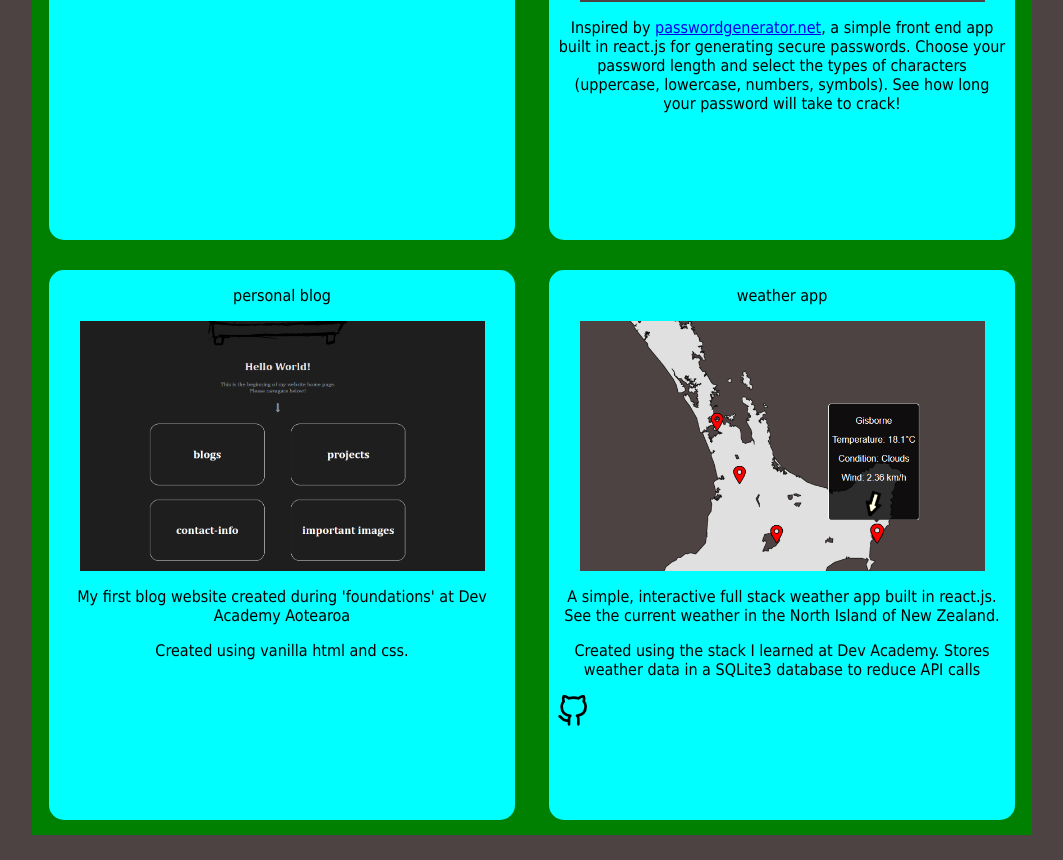
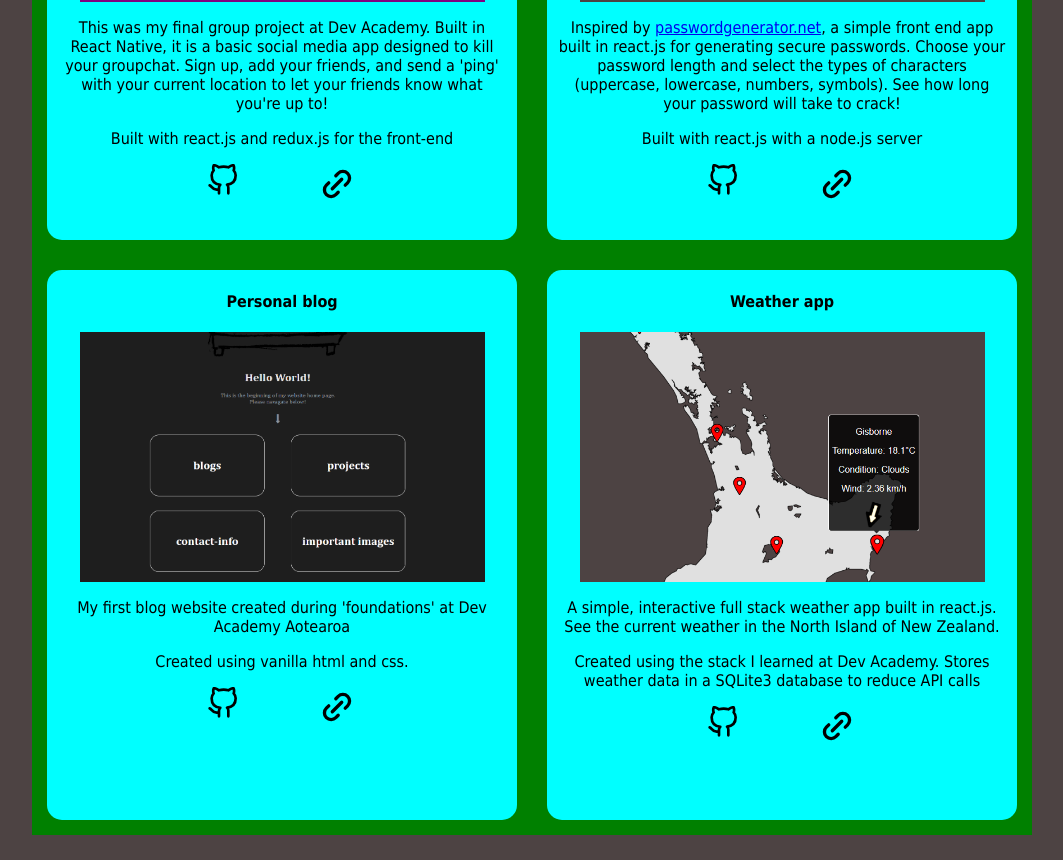
Before and after one commit to J-Haynes/portfolio, a React (Create React App) app: page / in a window 1280 px wide. Shown: the part 700-1560 px from the top of the page, without its empty margins (108-1171 px from the left). Built offline with nearby package versions, Linux system fonts and the light colour scheme.

Commit message:
projects linked

```diff
--- a/src/Portfoio.jsx
+++ b/src/Portfoio.jsx
@@ -20,7 +20,7 @@ export default function Portfolio() {
             width="50"
             xmlns="http://www.w3.org/2000/svg"
           >
-            <title>Open s-thom/ourflags.lgbt in GitHub</title>
+            <title>github</title>
             <path d="M9 19c-5 1.5-5-2.5-7-3m14 6v-3.87a3.37 3.37 0 0 0-.94-2.61c3.14-.35 6.44-1.54 6.44-7A5.44 5.44 0 0 0 20 4.77 5.07 5.07 0 0 0 19.91 1S18.73.65 16 2.48a13.38 13.38 0 0 0-7 0C6.27.65 5.09 1 5.09 1A5.07 5.07 0 0 0 5 4.77a5.44 5.44 0 0 0-1.5 3.78c0 5.42 3.3 6.61 6.44 7A3.37 3.37 0 0 0 9 18.13V22"></path>
           </svg>
         </a>
@@ -48,8 +48,53 @@ export default function Portfolio() {
       </div>
       <div className="portfolio-div">
         <div className="project-div">
-          <p>project</p>
+          <h4>PingPong</h4>
           <div className="photo-div"></div>
+          <p>
+            This was my final group project at Dev Academy. Built in React
+            Native, it is a basic social media app designed to kill your
+            groupchat. Sign up, add your friends, and send a 'ping' with your
+            current location to let your friends know what you're up to!
+          </p>
+          <p>Built with react.js and redux.js for the front-end</p>
+          <div className="links-div">
+            <a href="https://www.google.co.nz" target="_blank" rel="noreferrer">
+              <svg
+                stroke="black"
+                fill="none"
+                stroke-width="2"
+                viewBox="0 0 24 24"
+                stroke-linecap="round"
+                stroke-linejoin="round"
+                height="32"
+                width="32"
+                xmlns="http://www.w3.org/2000/svg"
+              >
+                <title>logo</title>
+                <path d="M9 19c-5 1.5-5-2.5-7-3m14 6v-3.87a3.37 3.37 0 0 0-.94-2.61c3.14-.35 6.44-1.54 6.44-7A5.44 5.44 0 0 0 20 4.77 5.07 5.07 0 0 0 19.91 1S18.73.65 16 2.48a13.38 13.38 0 0 0-7 0C6.27.65 5.09 1 5.09 1A5.07 5.07 0 0 0 5 4.77a5.44 5.44 0 0 0-1.5 3.78c0 5.42 3.3 6.61 6.44 7A3.37 3.37 0 0 0 9 18.13V22"></path>
+              </svg>
+            </a>
+            <a href="https://www.google.co.nz" target="_blank" rel="noreferrer">
+              <svg
+                width="40"
+                height="40"
+                viewBox="0 0 24 24"
+                fill="none"
+                xmlns="http://www.w3.org/2000/svg"
+              >
+                <g id="Interface / Link">
+                  <path
+                    id="Vector"
+                    d="M9.1718 14.8288L14.8287 9.17192M7.05086 11.293L5.63664 12.7072C4.07455 14.2693 4.07409 16.8022 5.63619 18.3643C7.19829 19.9264 9.7317 19.9259 11.2938 18.3638L12.7065 16.9498M11.2929 7.05L12.7071 5.63579C14.2692 4.07369 16.8016 4.07397 18.3637 5.63607C19.9258 7.19816 19.9257 9.73085 18.3636 11.2929L16.9501 12.7071"
+                    stroke="#000000"
+                    stroke-width="2"
+                    stroke-linecap="round"
+                    stroke-linejoin="round"
+                  />
+                </g>
+              </svg>
+            </a>
+          </div>
         </div>
         <div className="project-div">
           <h4>Password generator</h4>
@@ -65,9 +110,56 @@ export default function Portfolio() {
             characters (uppercase, lowercase, numbers, symbols). See how long
             your password will take to crack!
           </p>
+          <p>Built with react.js with a node.js server</p>
+          <div className="links-div">
+            <a
+              href="https://github.com/J-Haynes/password-gen"
+              target="_blank"
+              rel="noreferrer"
+            >
+              <svg
+                stroke="black"
+                fill="none"
+                stroke-width="2"
+                viewBox="0 0 24 24"
+                stroke-linecap="round"
+                stroke-linejoin="round"
+                height="32"
+                width="32"
+                xmlns="http://www.w3.org/2000/svg"
+              >
+                <title>logo</title>
+                <path d="M9 19c-5 1.5-5-2.5-7-3m14 6v-3.87a3.37 3.37 0 0 0-.94-2.61c3.14-.35 6.44-1.54 6.44-7A5.44 5.44 0 0 0 20 4.77 5.07 5.07 0 0 0 19.91 1S18.73.65 16 2.48a13.38 13.38 0 0 0-7 0C6.27.65 5.09 1 5.09 1A5.07 5.07 0 0 0 5 4.77a5.44 5.44 0 0 0-1.5 3.78c0 5.42 3.3 6.61 6.44 7A3.37 3.37 0 0 0 9 18.13V22"></path>
+              </svg>
+            </a>
+            <a
+              href="https://jack-password-gen.vercel.app/"
+              target="_blank"
+              rel="noreferrer"
+            >
+              <svg
+                width="40"
+                height="40"
+                viewBox="0 0 24 24"
+                fill="none"
+                xmlns="http://www.w3.org/2000/svg"
+              >
+                <g id="Interface / Link">
+                  <path
+                    id="Vector"
+                    d="M9.1718 14.8288L14.8287 9.17192M7.05086 11.293L5.63664 12.7072C4.07455 14.2693 4.07409 16.8022 5.63619 18.3643C7.19829 19.9264 9.7317 19.9259 11.2938 18.3638L12.7065 16.9498M11.2929 7.05L12.7071 5.63579C14.2692 4.07369 16.8016 4.07397 18.3637 5.63607C19.9258 7.19816 19.9257 9.73085 18.3636 11.2929L16.9501 12.7071"
+                    stroke="#000000"
+                    stroke-width="2"
+                    stroke-linecap="round"
+                    stroke-linejoin="round"
+                  />
+                </g>
+              </svg>
+            </a>
+          </div>
         </div>
         <div className="project-div">
-          <p>personal blog</p>
+          <h4>Personal blog</h4>
           <div className="photo-div">
             <img src="./blog.png" alt="" />
           </div>
@@ -76,9 +168,55 @@ export default function Portfolio() {
             Aotearoa
           </p>
           <p>Created using vanilla html and css. </p>
+          <div className="links-div">
+            <a
+              href="https://github.com/J-Haynes/J-Haynes.github.io"
+              target="_blank"
+              rel="noreferrer"
+            >
+              <svg
+                stroke="black"
+                fill="none"
+                stroke-width="2"
+                viewBox="0 0 24 24"
+                stroke-linecap="round"
+                stroke-linejoin="round"
+                height="32"
+                width="32"
+                xmlns="http://www.w3.org/2000/svg"
+              >
+                <title>logo</title>
+                <path d="M9 19c-5 1.5-5-2.5-7-3m14 6v-3.87a3.37 3.37 0 0 0-.94-2.61c3.14-.35 6.44-1.54 6.44-7A5.44 5.44 0 0 0 20 4.77 5.07 5.07 0 0 0 19.91 1S18.73.65 16 2.48a13.38 13.38 0 0 0-7 0C6.27.65 5.09 1 5.09 1A5.07 5.07 0 0 0 5 4.77a5.44 5.44 0 0 0-1.5 3.78c0 5.42 3.3 6.61 6.44 7A3.37 3.37 0 0 0 9 18.13V22"></path>
+              </svg>
+            </a>
+            <a
+              href="https://j-haynes.github.io/"
+              target="_blank"
+              rel="noreferrer"
+            >
+              <svg
+                width="40"
+                height="40"
+                viewBox="0 0 24 24"
+                fill="none"
+                xmlns="http://www.w3.org/2000/svg"
+              >
+                <g id="Interface / Link">
+                  <path
+                    id="Vector"
+                    d="M9.1718 14.8288L14.8287 9.17192M7.05086 11.293L5.63664 12.7072C4.07455 14.2693 4.07409 16.8022 5.63619 18.3643C7.19829 19.9264 9.7317 19.9259 11.2938 18.3638L12.7065 16.9498M11.2929 7.05L12.7071 5.63579C14.2692 4.07369 16.8016 4.07397 18.3637 5.63607C19.9258 7.19816 19.9257 9.73085 18.3636 11.2929L16.9501 12.7071"
+                    stroke="#000000"
+                    stroke-width="2"
+                    stroke-linecap="round"
+                    stroke-linejoin="round"
+                  />
+                </g>
+              </svg>
+            </a>
+          </div>
         </div>
         <div className="project-div">
-          <p>weather app</p>
+          <h4>Weather app</h4>
           <div className="photo-div">
             <img src="./weather.png" alt="" />
           </div>
@@ -91,8 +229,13 @@ export default function Portfolio() {
             data in a SQLite3 database to reduce API calls
           </p>
           <div className="links-div">
+            <a
+              href="https://github.com/J-Haynes/weather-app"
+              target="_blank"
+              rel="noreferrer"
+            >
               <svg
-              stroke="currentColor"
+                stroke="black"
                 fill="none"
                 stroke-width="2"
                 viewBox="0 0 24 24"
@@ -102,9 +245,34 @@ export default function Portfolio() {
                 width="32"
                 xmlns="http://www.w3.org/2000/svg"
               >
-              <title>Open s-thom/ourflags.lgbt in GitHub</title>
+                <title>logo</title>
                 <path d="M9 19c-5 1.5-5-2.5-7-3m14 6v-3.87a3.37 3.37 0 0 0-.94-2.61c3.14-.35 6.44-1.54 6.44-7A5.44 5.44 0 0 0 20 4.77 5.07 5.07 0 0 0 19.91 1S18.73.65 16 2.48a13.38 13.38 0 0 0-7 0C6.27.65 5.09 1 5.09 1A5.07 5.07 0 0 0 5 4.77a5.44 5.44 0 0 0-1.5 3.78c0 5.42 3.3 6.61 6.44 7A3.37 3.37 0 0 0 9 18.13V22"></path>
               </svg>
+            </a>
+            <a
+              href="https://weather-app-omega-black.vercel.app/"
+              target="_blank"
+              rel="noreferrer"
+            >
+              <svg
+                width="40"
+                height="40"
+                viewBox="0 0 24 24"
+                fill="none"
+                xmlns="http://www.w3.org/2000/svg"
+              >
+                <g id="Interface / Link">
+                  <path
+                    id="Vector"
+                    d="M9.1718 14.8288L14.8287 9.17192M7.05086 11.293L5.63664 12.7072C4.07455 14.2693 4.07409 16.8022 5.63619 18.3643C7.19829 19.9264 9.7317 19.9259 11.2938 18.3638L12.7065 16.9498M11.2929 7.05L12.7071 5.63579C14.2692 4.07369 16.8016 4.07397 18.3637 5.63607C19.9258 7.19816 19.9257 9.73085 18.3636 11.2929L16.9501 12.7071"
+                    stroke="#000000"
+                    stroke-width="2"
+                    stroke-linecap="round"
+                    stroke-linejoin="round"
+                  />
+                </g>
+              </svg>
+            </a>
           </div>
         </div>
       </div>
--- a/src/index.css
+++ b/src/index.css
@@ -42,7 +42,7 @@ code {
   background-color: aqua;
   border-radius: 15px;
   margin: 15px;
-  padding: 0px 8px 0px 8px;
+  padding: 0px 10px 0px 10px;
 }
 
 .info-div h3 {
@@ -69,7 +69,10 @@ img {
 
 .links-div {
   position: relative;
-  bottom: 0px;
+  display: flex;
+  justify-content: space-between;
+  width: 150px;
+  margin: 0 auto;
 }
 
 h4 {
```
Also changed, not shown: public/link-svgrepo-com.svg (added). Lines whose indentation alone changed are shown as unchanged.
